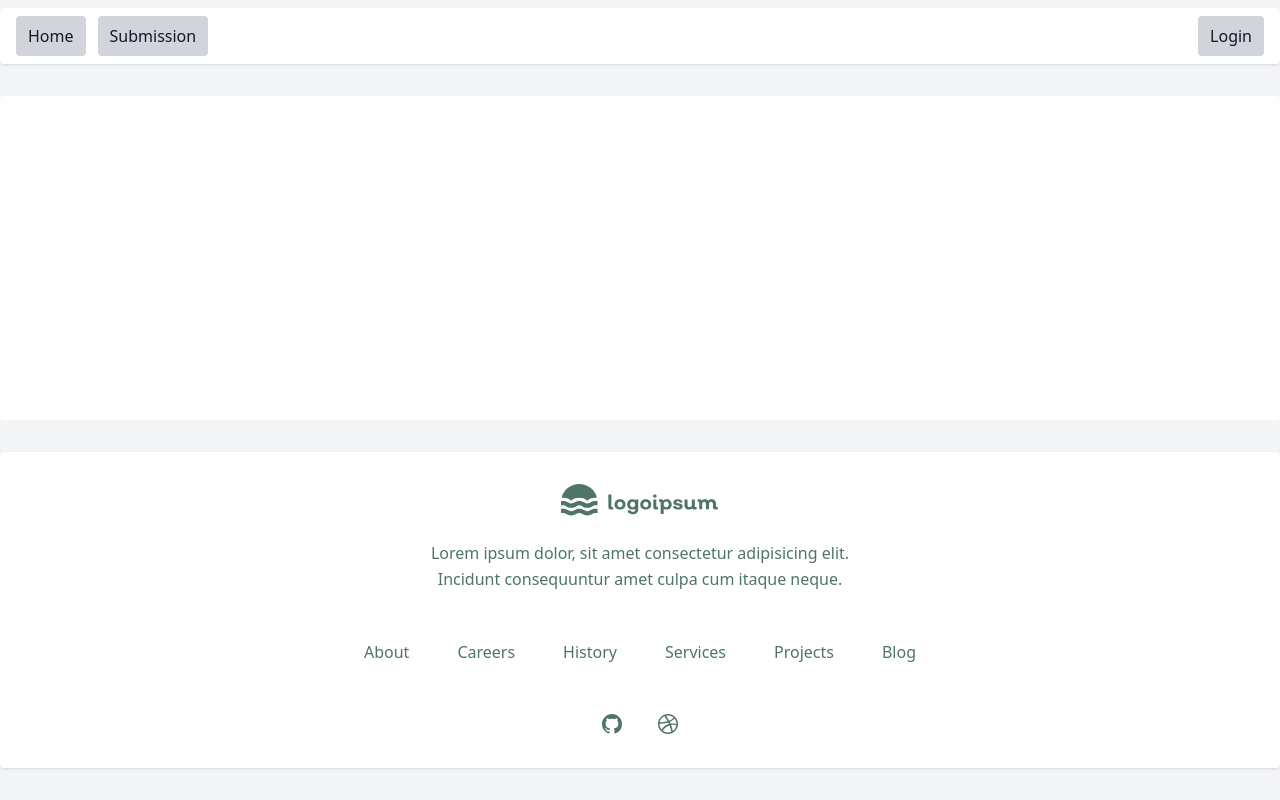
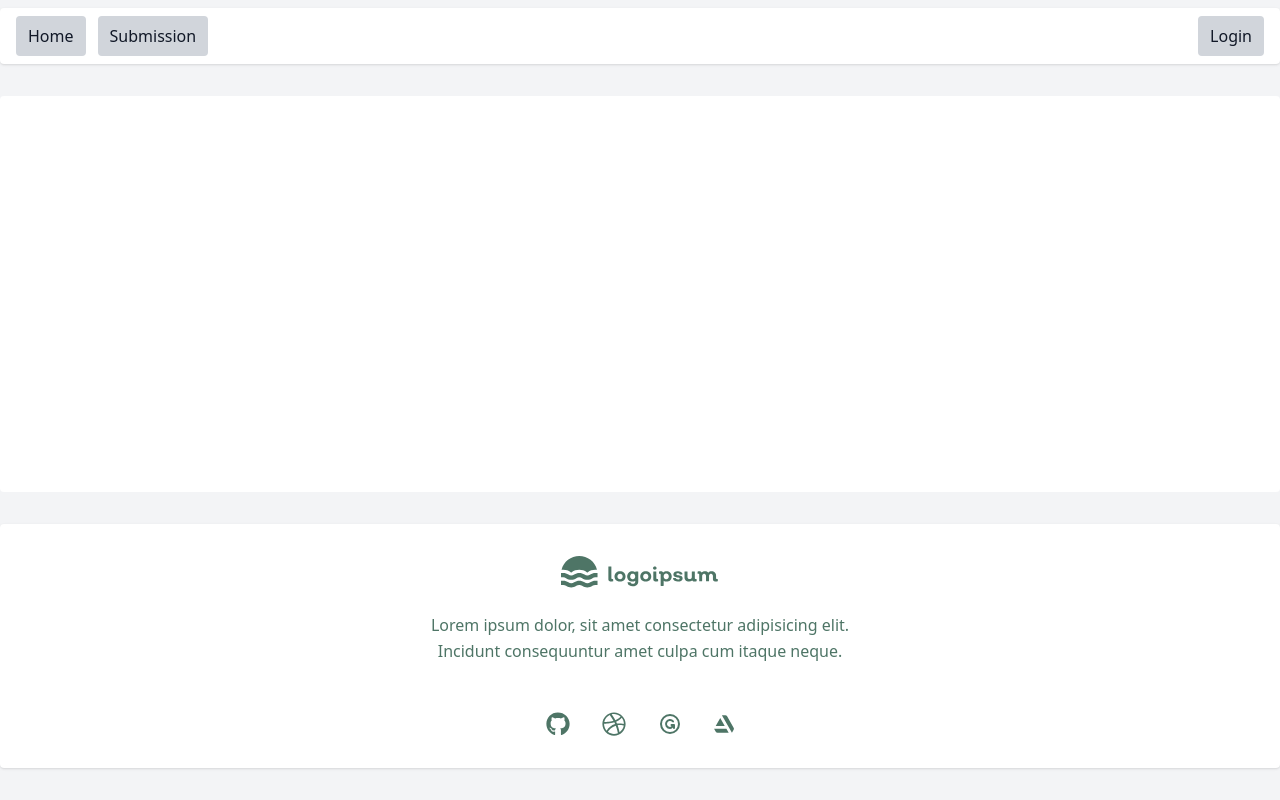
Before and after one commit to BenjaminPalko/insurance, a Next.js app: page / in a window 1280 px wide. Built offline with nearby package versions, Linux system fonts and the light colour scheme.

Commit message:
react icons + new footer links

```diff
--- a/package.json
+++ b/package.json
@@ -27,6 +27,7 @@
     "react": "18.2.0",
     "react-dom": "18.2.0",
     "react-hook-form": "^7.44.2",
+    "react-icons": "^4.9.0",
     "tailwind-merge": "^1.12.0",
     "tailwindcss": "3.3.2",
     "typescript": "5.0.4",
--- a/src/components/Nav/Footer.tsx
+++ b/src/components/Nav/Footer.tsx
@@ -1,4 +1,6 @@
 import Link from "next/link";
+import {FaArtstation, FaDribbble, FaGithub} from "react-icons/fa";
+import {TbBrandGumroad} from "react-icons/tb";
 
 const Footer = function () {
     return (
@@ -60,91 +62,53 @@ const Footer = function () {
                     consequuntur amet culpa cum itaque neque.
                 </p>
 
-                <nav aria-label="Footer Nav" className="mt-12">
-                    <ul className="flex flex-wrap justify-center gap-6 md:gap-8 lg:gap-12">
-                        <li>
-                            <Link className="transition text-primary-main hover:text-primary-light" href="#">
-                                About
-                            </Link>
-                        </li>
-
-                        <li>
-                            <Link className="transition text-primary-main hover:text-primary-light" href="#">
-                                Careers
-                            </Link>
-                        </li>
-
-                        <li>
-                            <Link className="transition text-primary-main hover:text-primary-light" href="#">
-                                History
-                            </Link>
-                        </li>
-
-                        <li>
-                            <Link className="transition text-primary-main hover:text-primary-light" href="#">
-                                Services
-                            </Link>
-                        </li>
-
-                        <li>
-                            <Link className="transition text-primary-main hover:text-primary-light" href="#">
-                                Projects
-                            </Link>
-                        </li>
-
-                        <li>
-                            <Link className="transition text-primary-main hover:text-primary-light" href="#">
-                                Blog
-                            </Link>
-                        </li>
-                    </ul>
-                </nav>
-
                 <ul className="mt-12 flex justify-center gap-6 md:gap-8">
 
                     <li>
                         <Link
-                            href="https://github.com/BenjaminPalko"
+                            href={'https://github.com/BenjaminPalko'}
                             rel="noreferrer"
                             target="_blank"
                             className="transition text-primary-main hover:text-primary-light"
                         >
                             <span className="sr-only">GitHub</span>
-                            <svg
-                                className="h-6 w-6"
-                                fill="currentColor"
-                                viewBox="0 0 24 24"
-                                aria-hidden="true"
-                            >
-                                <path
-                                    fillRule="evenodd"
-                                    d="M12 2C6.477 2 2 6.484 2 12.017c0 4.425 2.865 8.18 6.839 9.504.5.092.682-.217.682-.483 0-.237-.008-.868-.013-1.703-2.782.605-3.369-1.343-3.369-1.343-.454-1.158-1.11-1.466-1.11-1.466-.908-.62.069-.608.069-.608 1.003.07 1.531 1.032 1.531 1.032.892 1.53 2.341 1.088 2.91.832.092-.647.35-1.088.636-1.338-2.22-.253-4.555-1.113-4.555-4.951 0-1.093.39-1.988 1.029-2.688-.103-.253-.446-1.272.098-2.65 0 0 .84-.27 2.75 1.026A9.564 9.564 0 0112 6.844c.85.004 1.705.115 2.504.337 1.909-1.296 2.747-1.027 2.747-1.027.546 1.379.202 2.398.1 2.651.64.7 1.028 1.595 1.028 2.688 0 3.848-2.339 4.695-4.566 4.943.359.309.678.92.678 1.855 0 1.338-.012 2.419-.012 2.747 0 .268.18.58.688.482A10.019 10.019 0 0022 12.017C22 6.484 17.522 2 12 2z"
-                                    clipRule="evenodd"
-                                />
-                            </svg>
+                            <FaGithub className={'h-6 w-6'}/>
                         </Link>
                     </li>
 
                     <li>
                         <Link
-                            href="https://dribbble.com/Baobeld"
+                            href={'https://dribbble.com/Baobeld'}
                             rel="noreferrer"
                             target="_blank"
                             className="transition text-primary-main hover:text-primary-light"
                         >
                             <span className="sr-only">Dribbble</span>
-                            <svg
-                                className="h-6 w-6"
-                                fill="currentColor"
-                                viewBox="0 0 24 24"
-                                aria-hidden="true"
-                            >
-                                <path
-                                    fillRule="evenodd"
-                                    d="M12 2C6.48 2 2 6.48 2 12s4.48 10 10 10c5.51 0 10-4.48 10-10S17.51 2 12 2zm6.605 4.61a8.502 8.502 0 011.93 5.314c-.281-.054-3.101-.629-5.943-.271-.065-.141-.12-.293-.184-.445a25.416 25.416 0 00-.564-1.236c3.145-1.28 4.577-3.124 4.761-3.362zM12 3.475c2.17 0 4.154.813 5.662 2.148-.152.216-1.443 1.941-4.48 3.08-1.399-2.57-2.95-4.675-3.189-5A8.687 8.687 0 0112 3.475zm-3.633.803a53.896 53.896 0 013.167 4.935c-3.992 1.063-7.517 1.04-7.896 1.04a8.581 8.581 0 014.729-5.975zM3.453 12.01v-.26c.37.01 4.512.065 8.775-1.215.25.477.477.965.694 1.453-.109.033-.228.065-.336.098-4.404 1.42-6.747 5.303-6.942 5.629a8.522 8.522 0 01-2.19-5.705zM12 20.547a8.482 8.482 0 01-5.239-1.8c.152-.315 1.888-3.656 6.703-5.337.022-.01.033-.01.054-.022a35.318 35.318 0 011.823 6.475 8.4 8.4 0 01-3.341.684zm4.761-1.465c-.086-.52-.542-3.015-1.659-6.084 2.679-.423 5.022.271 5.314.369a8.468 8.468 0 01-3.655 5.715z"
-                                    clipRule="evenodd"
-                                />
-                            </svg>
+                            <FaDribbble className={'h-6 w-6'}/>
+                        </Link>
+                    </li>
+
+                    <li>
+                        <Link
+                            href={'https://baobeld.gumroad.com/'}
+                            rel={'noreferrer'}
+                            target={'_blank'}
+                            className="transition text-primary-main hover:text-primary-light"
+                        >
+                            <span className="sr-only">Gumroad</span>
+                            <TbBrandGumroad className={'h-6 w-6'}/>
+                        </Link>
+                    </li>
+
+                    <li>
+                        <Link
+                            href={'https://www.artstation.com/baobeld'}
+                            rel={'noreferrer'}
+                            target={'_blank'}
+                            className="transition text-primary-main hover:text-primary-light"
+                        >
+                            <span className="sr-only">Artstation</span>
+                            <FaArtstation className={'h-6 w-5'}/>
                         </Link>
                     </li>
                 </ul>
```
Also changed, not shown: 1 other file (tests, documents, lock files or other folders).
